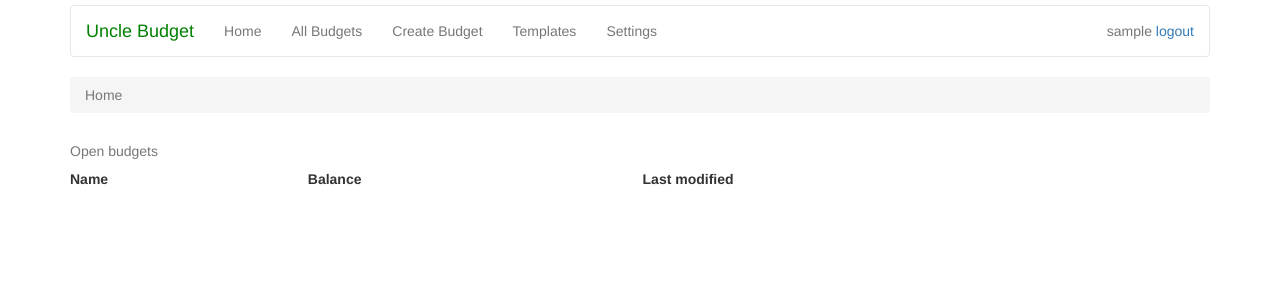
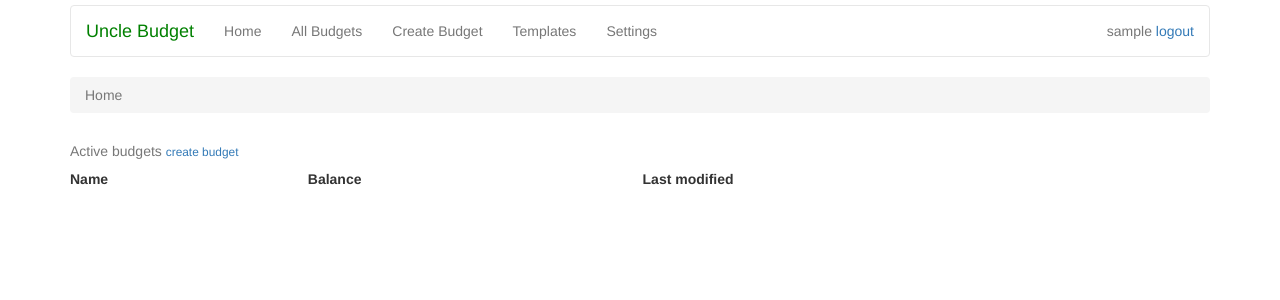
Before and after one commit to richardjs/uncle-budget, a Django app: page / in a window 1280 px wide. Shown: the top 300 px of the page. Run offline with Django 3.2, Linux system fonts and the light colour scheme; the visitor is signed in with stand-in values (Sample User, id 1); data that the repository does not hold is empty; some libraries are stand-ins or nearby versions.

Commit message:
more stuff

```diff
--- a/unclebudget/static/unclebudget/css/unclebudget-theme.css
+++ b/unclebudget/static/unclebudget/css/unclebudget-theme.css
@@ -25,7 +25,7 @@ body{
 }
 
 .budget-list td{
-	width: 33%;
+	/*width: 33%;*/
 }
 
 .padded-list td{
--- a/unclebudget/templates/unclebudget/base.html
+++ b/unclebudget/templates/unclebudget/base.html
@@ -17,7 +17,7 @@
 					</div>
 					<ul class="nav navbar-nav">
 						<li><a href="{% url 'budget_list' %}">Home</a></li>
-						<li><a href="{% url 'budget_list' %}">All Budgets</a></li>
+						<li><a href="{% url 'all_budget_list' %}">All Budgets</a></li>
 						<li><a href="{% url 'budget_create' %}">Create Budget</a></li>
 						<li><a href="#">Templates</a></li>
 						<li><a href="#">Settings</a></li>
--- a/unclebudget/templates/unclebudget/budget_list.html
+++ b/unclebudget/templates/unclebudget/budget_list.html
@@ -13,7 +13,7 @@
 </ol>
 
 <table class="budget-list padded-list table-striped" style="width: 100%">
-	<caption>Open budgets<!--<small><a href="{% url 'budget_create' %}">create budget</a></small>--></caption>
+	<caption>{% if all %}All{% else %}Active{% endif %} budgets <small><a href="{% url 'budget_create' %}">create budget</a></small></caption>
 	<thead>
 		<th>Name</th>
 		<th>Balance</th>
@@ -21,11 +21,27 @@
 	</thead>
 	<tbody>
 	{% for budget in budget_list %}
+	{% if all or budget.income_budgeted == 0 or budget.balance != 0 %}
 		<tr>
-			<td class="budget-list-name"><a href="{% url 'budget_detail' budget.id %}">{{budget.name}}</a></td>
-			<td class="budget-list-balance">${{budget.balance|floatformat:2}}</td>
-			<td class="budget-list-last-modified">{{budget.last_modified}}</td>
+			<td class="budget-list-name"><a href="{% url 'budget_detail' budget.id %}">{{ budget.name }}</a></td>
+			<td class="budget-list-balance">${{ budget.balance|floatformat:2 }}</td>
+			<td class="budget-list-last-modified">{{ budget.last_modified|date:'M d, Y' }}</td>
+			<td>
+				<a href="{% url 'budget_update' budget.id %}"><button class="btn-link small">edit</button></a>
+				<form action="{% url 'budget_copy' %}" method="post" style="display: inline">
+					{% csrf_token %}
+					<input type="hidden" name="budgetID" value="{{ budget.id }}">
+					<button href="#" class="btn-link small">copy</button>
+				</form>
+				<form action="{% url 'budget_delete' %}" method="post" style="display: inline"
+					onsubmit="javascript:return confirm('Are you sure you want to delete {{ budget.name }}?');">
+					{% csrf_token %}
+					<input type="hidden" name="budgetID" value="{{ budget.id }}">
+					<button href="#" class="btn-link small">delete</button>
+				</form>
+			</td>
 		</tr>
+	{% endif %}
 	{% endfor%}
 	</tbody>
 </table>
--- a/unclebudget/urls.py
+++ b/unclebudget/urls.py
@@ -4,9 +4,11 @@ from django.contrib.auth.views import LoginView, LogoutView
 import unclebudget.views
 
 urlpatterns = [
-	url(r'^$', unclebudget.views.BudgetList.as_view(), name='budget_list'),
+	url(r'^$', unclebudget.views.ActiveBudgetList.as_view(), name='budget_list'),
+	url(r'^all$', unclebudget.views.AllBudgetList.as_view(), name='all_budget_list'),
 	url('^budget_create$', unclebudget.views.BudgetCreate.as_view(), name='budget_create'),
 	url(r'^budget/(?P<pk>\d+)$', unclebudget.views.BudgetDetail.as_view(), name='budget_detail'),
+	url(r'^budget/(?P<pk>\d+)/update$', unclebudget.views.BudgetUpdate.as_view(), name='budget_update'),
 	url(r'^budget/(?P<budget_pk>\d+)/income_create$', unclebudget.views.IncomeCreate.as_view(), name='income_create'),
 	url(r'^budget/(?P<budget_pk>\d+)/income_update/(?P<pk>\d+)$', unclebudget.views.IncomeUpdate.as_view(), name='income_update'),
 	url(r'^budget/(?P<budget_pk>\d+)/expense_create$', unclebudget.views.ExpenseCreate.as_view(), name='expense_create'),
@@ -15,6 +17,8 @@ urlpatterns = [
 	url(r'^item/(?P<pk>\d+)$', unclebudget.views.ItemDetail.as_view(), name='item_detail'),
 
 	# POST endpoints
+	url(r'^budget_copy$', unclebudget.views.budget_copy, name='budget_copy'),
+	url(r'^budget_delete$', unclebudget.views.budget_delete, name='budget_delete'),
 	url(r'^item_delete$', unclebudget.views.item_delete, name='item_delete'),
 	url(r'^transaction_create$', unclebudget.views.transaction_create, name='transaction_create'),
 	url(r'^transaction_delete$', unclebudget.views.transaction_delete, name='transaction_delete'),
--- a/unclebudget/views.py
+++ b/unclebudget/views.py
@@ -6,6 +6,19 @@ from django.shortcuts import render, redirect
 from django.views.generic import CreateView, DetailView, ListView, UpdateView
 
 from unclebudget.models import Budget, Item, Transaction
+
+class ActiveBudgetList(LoginRequiredMixin, ListView):
+	def get_queryset(self):
+		return Budget.objects.filter(user=self.request.user, template=False).order_by('-last_modified')
+
+class AllBudgetList(LoginRequiredMixin, ListView):
+	def get_context_data(self):
+		context = super().get_context_data()
+		context['all'] = True
+		return context
+
+	def get_queryset(self):
+		return Budget.objects.filter(user=self.request.user, template=False).order_by('-last_modified')
 
 class BudgetCreate(LoginRequiredMixin, CreateView):
 	model = Budget
@@ -16,6 +29,21 @@ class BudgetCreate(LoginRequiredMixin, CreateView):
 		form.instance.user = self.request.user
 		return super().form_valid(form)
 
+class BudgetUpdate(LoginRequiredMixin, UpdateView):
+	model = Budget
+	fields = ['name']
+	success_url = reverse_lazy('budget_list')
+
+	def form_valid(self, form):
+		form.instance.user = self.request.user
+		return super().form_valid(form)
+
+	def get_object(self):
+		budget = super().get_object()
+		if budget.user != self.request.user:
+			raise PermissionDenied
+		return budget
+
 class BudgetDetail(LoginRequiredMixin, DetailView):
 	model = Budget
 
@@ -24,12 +52,6 @@ class BudgetDetail(LoginRequiredMixin, DetailView):
 		if budget.user != self.request.user:
 			raise PermissionDenied
 		return budget
-
-class BudgetList(LoginRequiredMixin, ListView):
-	ordering = '-last_modified'
-
-	def get_queryset(self):
-		return Budget.objects.filter(user=self.request.user)
 
 class ExpenseCreate(LoginRequiredMixin, CreateView):
 	model = Item
@@ -130,6 +152,22 @@ class ItemDetail(LoginRequiredMixin, DetailView):
 			raise PermissionDenied
 		return item
 
+def budget_copy(request):
+	budget = Budget.objects.get(id=request.POST['budgetID'])
+	if budget.user != request.user:
+		raise PermissionDenied
+
+	budget.copy()
+	return redirect('budget_list')
+
+def budget_delete(request):
+	budget = Budget.objects.get(id=request.POST['budgetID'])
+	if budget.user != request.user:
+		raise PermissionDenied
+
+	budget.delete()
+	return redirect('budget_list')
+
 def item_delete(request):
 	item = Item.objects.get(id=request.POST['itemID'])
 	if item.budget.user != request.user:
```
Also changed, not shown: unclebudget/models.py (+13 -0 lines).
